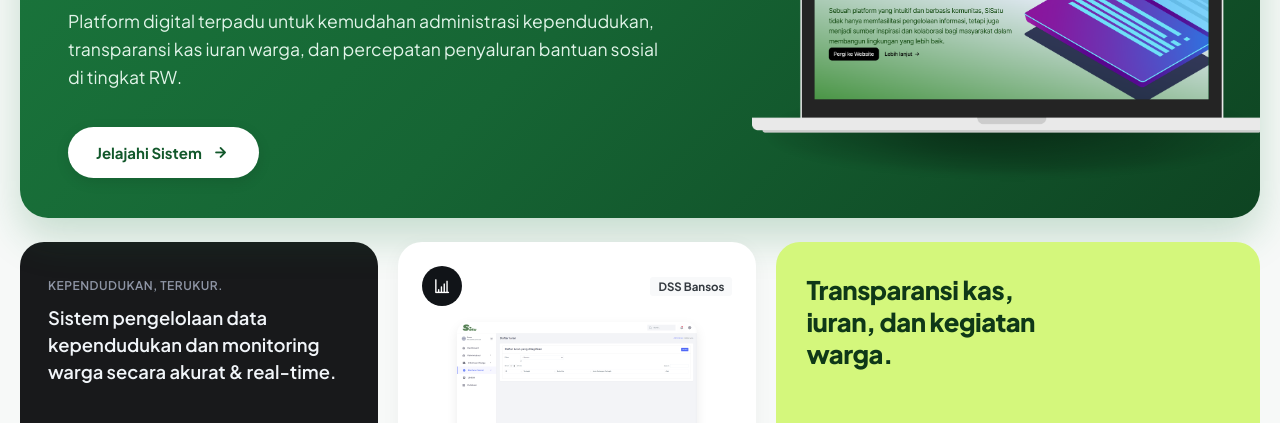
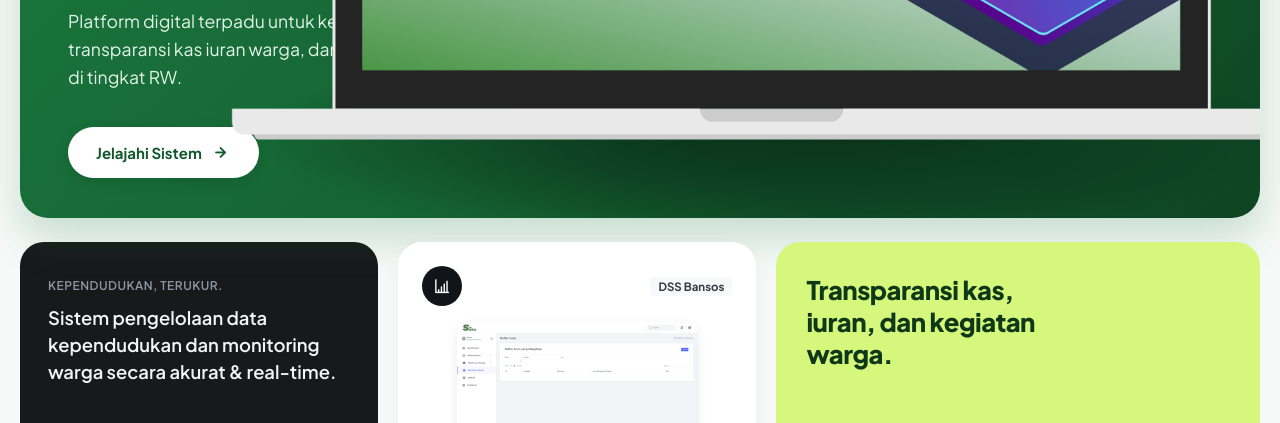
Before and after one commit to mochwildaniazizi-cloud/rwis-png-main, a plain HTML site: page index.html in a window 1280 px wide. Shown: the part 424-847 px from the top of the page. Drawn offline with Linux system fonts and the light colour scheme.

Commit message:
redesign

```diff
--- a/index.html
+++ b/index.html
@@ -255,13 +255,13 @@
 
         .hero-main-img {
             position: absolute;
-            right: -60px;
+            right: -100px;
             /* Bisa digeser bebas menjorok keluar */
-            bottom: -40px;
+            bottom: -100px;
             /* Bisa digeser bebas ke bawah */
             max-width: none;
             /* Supaya gambar bebas membesar */
-            width: 520px;
+            width: 1080px;
             /* Atur lebar gambar yang diinginkan */
             height: auto;
             object-fit: cover;
```
